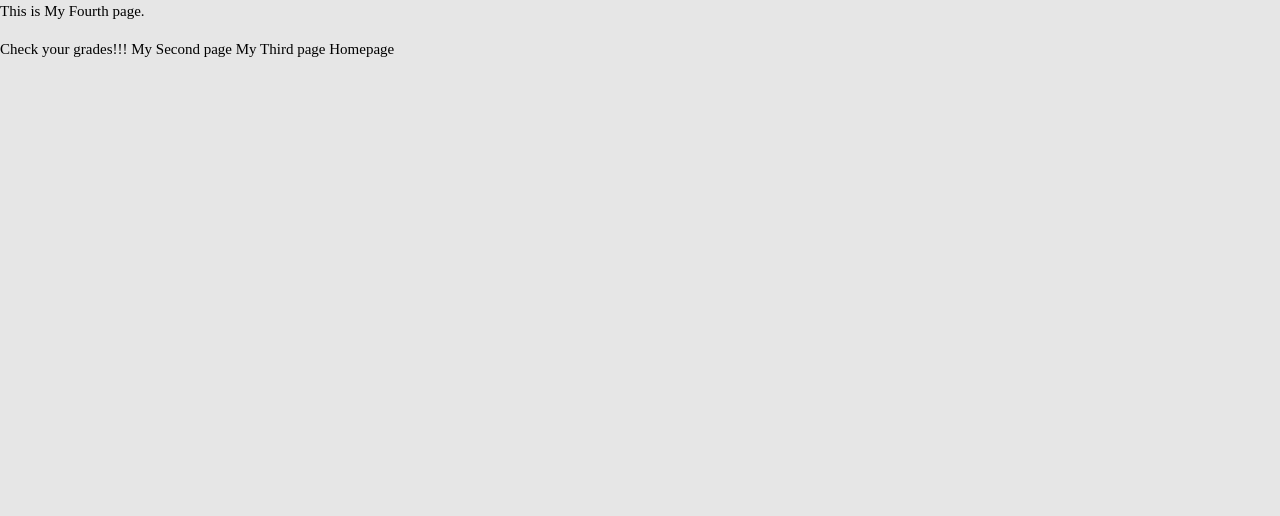
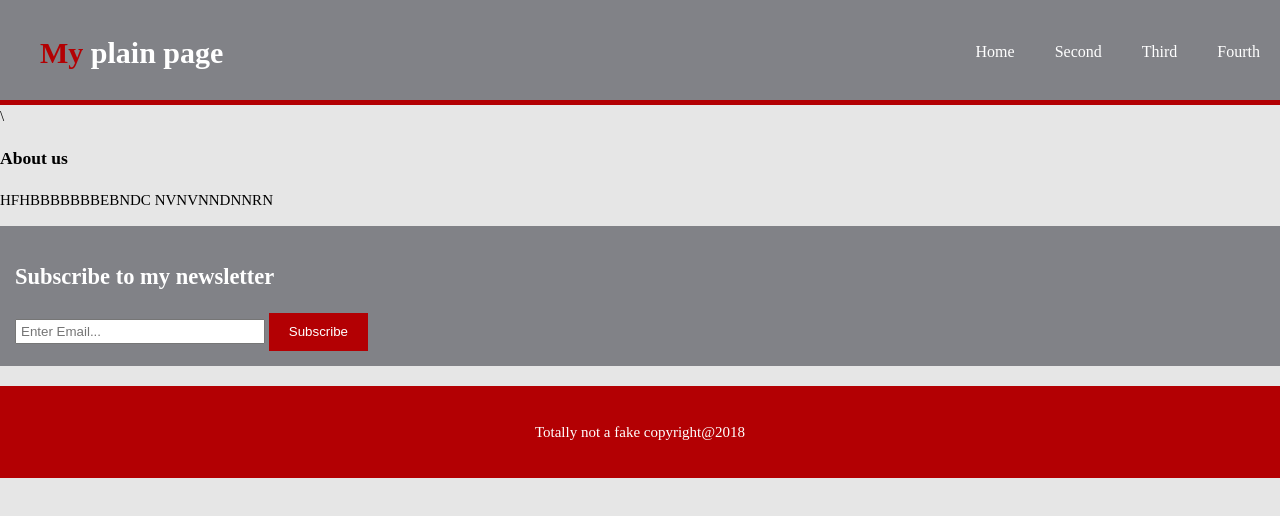
Before and after one commit to rubenmunoz47/rubenmunoz47.github.io, a plain HTML site: page Fourth.html in a window 1280 px wide. Drawn offline with Linux system fonts and the light colour scheme.

Commit message:
Somemessage

```diff
--- a/Fourth.html
+++ b/Fourth.html
@@ -1,13 +1,50 @@
 <html>
     <head>
+      <meta charset='utf-8'>
+      <meta name='viewport' content='width=device-width'>
         <title>Work in progress</title>
         <link rel="stylesheet" href="Something.css">
     </head>
     <body>
-        <p>This is My Fourth page.</p>
-        <a href= "https://redlands.asp.aeries.net/student/LoginParent.aspx?page=default.aspx"> Check your grades!!!</a>
-        <a href= "Second.html">My Second page</a>
-        <a href= "Third.html">My Third page</a>
-        <a href= "index.html">Homepage</a>
+        <header>
+            <div class="container">
+                <div id="branding">
+                    <h1><span class="highlight">My</span> plain page</h1>
+            </div>
+            <nav>
+                <ul>
+               <li class='index.html'><a href='index.html'>Home</a></li>
+               <li><a href='Second.html'>Second</a></li>
+               <li><a href='Third.html'>Third</a></li>
+               <li><a href="current">Fourth</a></li>
+                </ul>
+            </nav>
+            </div>
+        </header>
+
+       <section id="main">
+           <div class="container">
+             <article id="main-col">\
+             <h1 class="page-title">About us</h1>
+                <p>
+                     HFHBBBBBBBEBNDC NVNVNNDNNRN
+                </p>
+             </article>
+           </div>
+       </section>
+
+       <section id='newsletter'>
+           <div class="container">
+           <h1>Subscribe to my newsletter</h1>
+           <fore>
+               <input type="email" placeholder='Enter Email...'/>
+               <button type="submit" class="button_1">Subscribe</button>
+           </fore>
+           </div>
+       </section>
+
+       <footer>
+           <p>Totally not a fake copyright@2018</p>
+       </footer>
     </body>
 </html>
--- a/Something.css
+++ b/Something.css
@@ -10,16 +10,25 @@ body{
 }
 
   /*global*/
-.conainer{
+ .conainer{
     width:80%;
     margin:auto;
     overflow:hidden;
-}
+  }
 
   ul{
       margin:0;
       padding:0;
-      }
+  }
+
+   .button_1{
+       height:38px;
+       background:#b30003;
+       border:0;
+       padding-left: 20px;
+       padding-right: 20px;
+       color:#ffffff;
+   }
 
   /*Header**/
   header{
@@ -70,7 +79,8 @@ body{
   /* Showcase */
   #showcase{
       min-height: 400px;
-      background:url('./pictures/background2.jpg');
+      background:url('./pictures/background2.jpg') no-repeat;
+      background-size: cover;
       text-align: center;
       color:#ffffff;
   }
@@ -84,3 +94,49 @@ body{
  #showcase p{
      font-size: 20px;
  }
+
+ /*newsletter*/
+ #newsletter{
+     padding:15px;
+     color:#ffffff;
+     background:#818287;
+ }
+
+ #newsletter h1{
+     float: center;
+ }
+
+ #newsletter form{
+     float:right;
+     margin-top: 10px;
+ }
+
+ #newsletter input[type="email"]{
+     padding: 4px;
+     height: 25px;
+     width: 250px;
+ }
+
+ /* Boxes */
+ #boxes{
+     margin-top: 20px;
+ }
+
+ #boxes .box{
+     float: left;
+     text-align: center;
+     width:30%;
+     padding: 10px;
+ }
+
+ #boxes .box img{
+     width: 90px;
+ }
+
+ footer{
+     padding:20px;
+     margin-top: 20px;
+     color: #ffffff;
+     background-color: #b30003;
+     text-align: center;
+ }
```
Also changed, not shown: Second.html (+32 -22 lines), Third.html (+21 -5 lines), index.html (+16 -7 lines), pictures/soundcloud.png (added).
